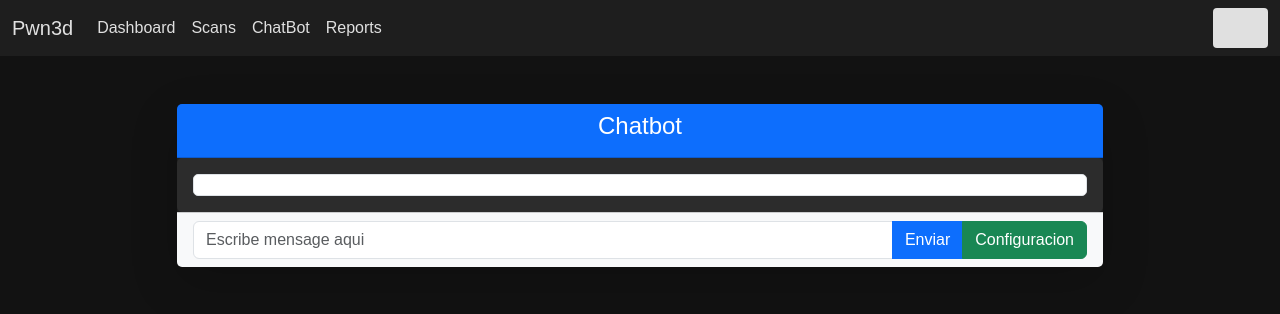
After one commit to ZAP-TFG/zap_automatice_web, a Flask app: page /chatBot in a window 1280 px wide. The commit adds this page. Shown: the top 314 px of the page. Run offline with Flask 3, Linux system fonts and the light colour scheme.

Commit message:
Añadimos chatbot a la palicaion web

```diff
--- a/app.py
+++ b/app.py
@@ -6,6 +6,7 @@ import os
 from extensions import *
 from flask_migrate import Migrate
 from datetime import datetime
+from openai import OpenAI
 
 app = Flask(__name__)
 app.config['SECRET_KEY'] = os.urandom(32)
@@ -92,5 +93,51 @@ def process_scan():
 
     return jsonify({'status': 'success', 'message': 'Escaneo programado correctamente'}), 200
 
+def openai_client():
+    openai_key = os.getenv('OPENAI_API_KEY')
+    if not openai_key:
+        logging.error("Falta openai_key")
+        exit(1)
+    return OpenAI(api_key=openai_key)
+
+
+@app.route('/chatBot', methods=['GET'])
+def chatbot():
+    form = ChatForm()
+    return render_template("chatbot.html", form=form)
+
+@app.route('/chatget', methods=['POST'])
+def chatget():
+    client = openai_client()
+    user_message = request.json.get('message')
+    try:
+        response = client.chat.completions.create(
+            model="gpt-3.5-turbo",
+            messages=[
+                {"role": "system", "content": "Eres un asistente experto en vulnerabilidades web"},
+                { "role": "user", "content": user_message}
+            ]
+        )
+        return jsonify({"reply": response.choices[0].message.content})
+    except Exception as e:
+        return jsonify({"error": str(e)}), 500
+
+@app.route('/chatconfig', methods=['POST'])
+def chatconfig():
+    client = openai_client()
+    user_message = request.json.get('message')
+    try:
+        response = client.chat.completions.create(
+            model="gpt-3.5-turbo",
+            messages=[
+                {"role": "system", "content": "Eres un asistento al que le van a pasar una configuracion y tu tienes que sacar solo la url, la fecha en formato Datetime y la intesidad, sacamelo en formato JSON"},
+                { "role": "user", "content": user_message}
+            ]
+        )
+        return jsonify({"reply": response.choices[0].message.content})
+    except Exception as e:
+        logging.error("error al comunicarse con la api")
+        exit(1)
+
 if __name__ == '__main__':
     app.run(debug=True)
--- a/forms.py
+++ b/forms.py
@@ -16,3 +16,8 @@ class ScanForm(FlaskForm):
     def validate_scanDateTime(self, field):
         if self.schedule.data and not field.data:
             raise ValidationError('Date and Time is required if you are scheduling the scan.')
+
+class ChatForm(FlaskForm):
+    message = StringField('User Message', validators=[DataRequired()], render_kw={"placeholder": "Escribe mensage aqui"})
+    submit = SubmitField('Enviar')
+    submit2 = SubmitField('Configuracion')
--- /dev/null
+++ b/static/css/style_chatbot.css
@@ -0,0 +1,21 @@
+body {
+    font-family: 'Arial', sans-serif;
+}
+
+#chat-container {
+    background: #2c2c2c;
+    border-radius: 5px;
+}
+
+#messages {
+    padding: 10px;
+    background: #ffffff;
+    border: 1px solid #dee2e6;
+    border-radius: 5px;
+}
+
+.text-wrap {
+    display: inline-block;
+    max-width: 70%;
+    word-wrap: break-word;
+}
--- /dev/null
+++ b/static/js/chatbot.js
@@ -0,0 +1,68 @@
+document.getElementById("send-button").addEventListener("click", sendMessage);
+document.getElementById("user-input").addEventListener("keypress", function (event) {
+    if (event.key === "Enter") sendMessage();
+});
+document.getElementById("config-button").addEventListener("click", sendConfig);
+
+function sendConfig() {
+    const userInputConfig = document.getElementById("user-input").value.trim();
+    if (!userInputConfig) return;
+
+    fetch("/chatconfig", {
+        method: "POST",
+        headers: {
+            "Content-Type": "application/json"
+        },
+        body: JSON.stringify({ message: userInputConfig })
+    })
+    .then(response => response.json())
+    .then(data => {
+        const messagesDiv = document.getElementById("messages");
+
+        const botReply = `<div class="text-start mb-3">
+            <span class="badge bg-secondary text-wrap">${data.reply || "Error en el servidor."}</span>
+        </div>`;
+        messagesDiv.innerHTML += botReply;
+        messagesDiv.scrollTop = messagesDiv.scrollHeight;
+    })
+    .catch(error => {
+        console.error("Error:", error);
+    });
+    document.getElementById("user-input").value = "";
+}
+
+function sendMessage() {
+    const userInput = document.getElementById("user-input").value.trim();
+    if (!userInput) return;
+
+    const messagesDiv = document.getElementById("messages");
+
+
+    const userMessage = `<div class="text-end mb-3">
+        <span class="badge bg-primary text-wrap">${userInput}</span>
+    </div>`;
+    messagesDiv.innerHTML += userMessage;
+    messagesDiv.scrollTop = messagesDiv.scrollHeight;
+
+
+    fetch("/chatget", {
+        method: "POST",
+        headers: {
+            "Content-Type": "application/json"
+        },
+        body: JSON.stringify({ message: userInput })
+    })
+    .then(response => response.json())
+    .then(data => {
+        const botReply = `<div class="text-start mb-3">
+            <span class="badge bg-secondary text-wrap">${data.reply || "Error en el servidor."}</span>
+        </div>`;
+        messagesDiv.innerHTML += botReply;
+        messagesDiv.scrollTop = messagesDiv.scrollHeight;
+    })
+    .catch(error => {
+        console.error("Error:", error);
+    });
+
+    document.getElementById("user-input").value = "";
+}
--- a/templates/base.html
+++ b/templates/base.html
@@ -21,7 +21,7 @@
                 <ul class="navbar-nav me-auto">
                     <li class="nav-item"><a class="nav-link" href="/">Dashboard</a></li>
                     <li class="nav-item"><a class="nav-link" href="/scan">Scans</a></li>
-                    <li class="nav-item"><a class="nav-link" href="#">Vulnerabilities</a></li>
+                    <li class="nav-item"><a class="nav-link" href="/chatBot">ChatBot</a></li>
                     <li class="nav-item"><a class="nav-link" href="#">Reports</a></li>
                 </ul>
                 <ul class="navbar-nav">
--- /dev/null
+++ b/templates/chatbot.html
@@ -0,0 +1,30 @@
+{% extends 'base.html' %}
+
+{% block content %}
+<link rel="stylesheet" href="/static/css/style_chatbot.css">
+<div class="container py-5">
+    <div class="row justify-content-center">
+        <div class="col-md-10">
+            <div class="card shadow-lg">
+                <div class="card-header bg-primary text-white text-center">
+                    <h4>Chatbot</h4>
+                </div>
+                <div class="card-body" id="chat-container">
+                    <div id="messages" class="overflow-auto" style="max-height: 400px;"></div>
+                </div>
+                <div class="card-footer bg-light">
+                    <div class="input-group">
+                        {{ form.message(class="form-control", id="user-input")}}
+                        {{ form.submit(class="btn btn-primary", id="send-button")}}
+                        {{form.submit2(class="btn btn-success", id="config-button")}}
+                    </div>
+                </div>
+            </div>
+        </div>
+    </div>
+</div>
+<!-- Bootstrap Bundle JS -->
+<script src="https://cdn.jsdelivr.net/npm/bootstrap@5.3.0-alpha1/dist/js/bootstrap.bundle.min.js"></script>
+<!-- Chat Script -->
+<script src="/static/js/chatbot.js"></script>
+{% endblock %}
```
Also changed, not shown: openai_reports.py (+8 -5 lines), requirements.txt (+9 -0 lines).
